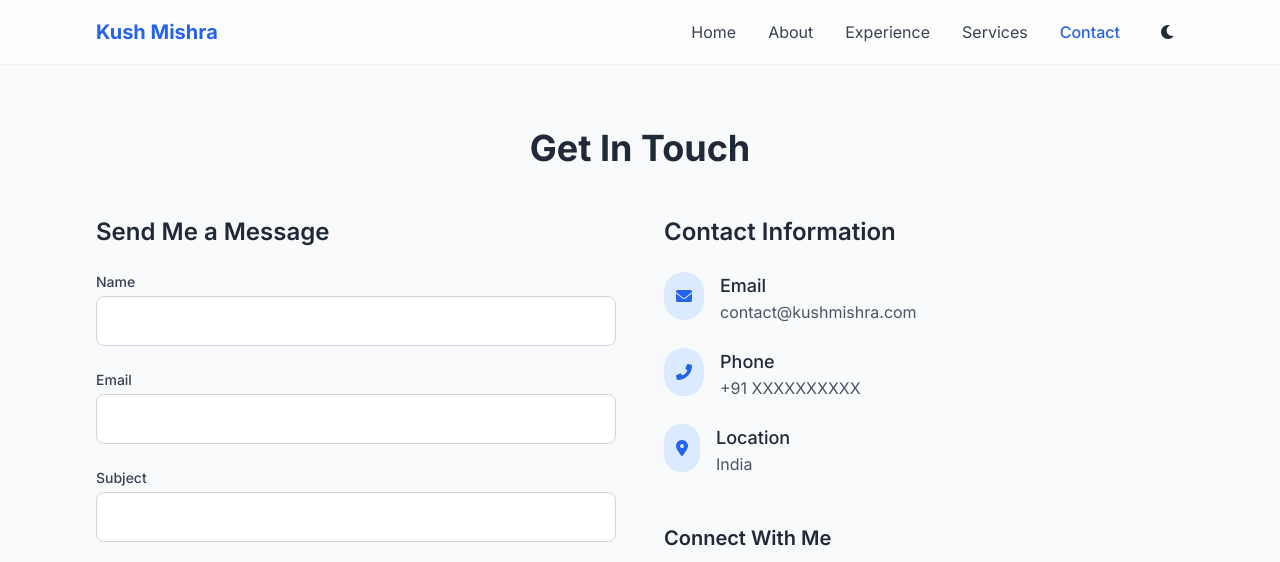
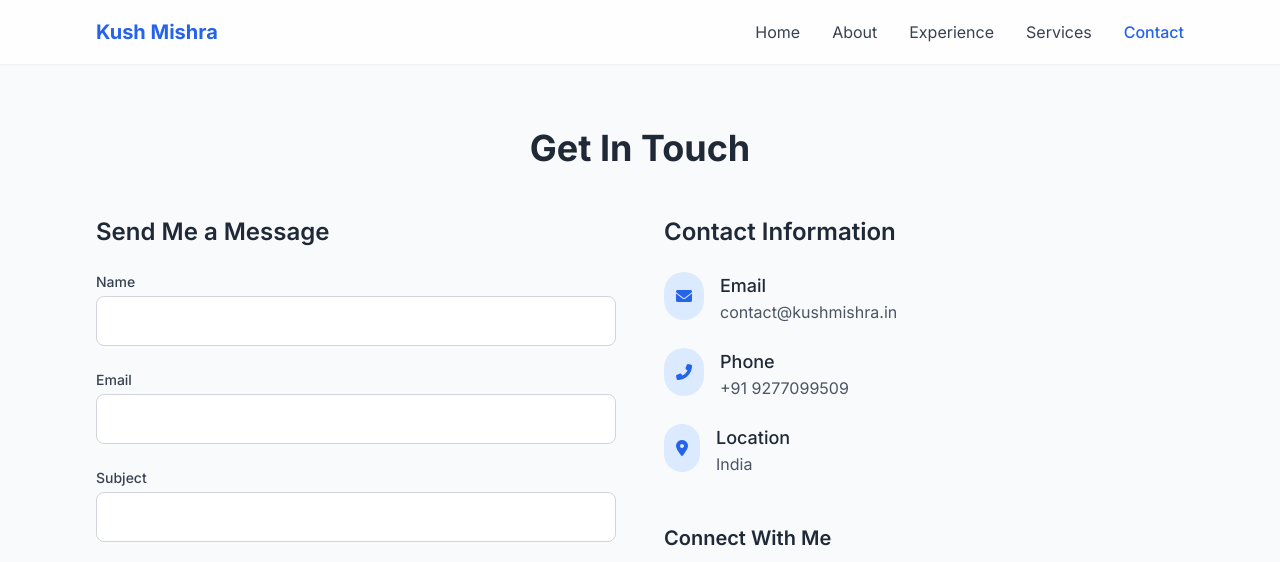
Before and after one commit to MishraKush/KushMishra, a plain HTML site: page contact.html in a window 1280 px wide. Shown: the top 562 px of the page. Drawn offline with nearby package versions, Linux system fonts and the light colour scheme.

Commit message:
1st commit

```diff
--- a/contact.html
+++ b/contact.html
@@ -31,10 +31,10 @@
                     <a href="experience.html" class="text-gray-700 dark:text-gray-300 hover:text-blue-600 dark:hover:text-blue-400 transition">Experience</a>
                     <a href="services.html" class="text-gray-700 dark:text-gray-300 hover:text-blue-600 dark:hover:text-blue-400 transition">Services</a>
                     <a href="contact.html" class="text-blue-600 dark:text-blue-400 font-medium">Contact</a>
-                    <button id="theme-toggle" class="p-2 rounded-full focus:outline-none">
+                    <!-- <button id="theme-toggle" class="p-2 rounded-full focus:outline-none">
                         <i class="fas fa-moon dark:hidden"></i>
                         <i class="fas fa-sun hidden dark:block"></i>
-                    </button>
+                    </button> -->
                 </div>
             </div>
         </div>
@@ -88,7 +88,7 @@
                             </div>
                             <div>
                                 <h3 class="text-lg font-medium">Email</h3>
-                                <p class="text-gray-600 dark:text-gray-300">contact@kushmishra.com</p>
+                                <p class="text-gray-600 dark:text-gray-300">contact@kushmishra.in</p>
                             </div>
                         </div>
                         <div class="flex items-start">
@@ -97,7 +97,7 @@
                             </div>
                             <div>
                                 <h3 class="text-lg font-medium">Phone</h3>
-                                <p class="text-gray-600 dark:text-gray-300">+91 XXXXXXXXXX</p>
+                                <p class="text-gray-600 dark:text-gray-300">+91 9277099509</p>
                             </div>
                         </div>
                         <div class="flex items-start">
```
Also changed, not shown: about.html (+2 -2 lines), experience.html (+2 -2 lines), index.html (+2 -2 lines), services.html (+2 -2 lines).
